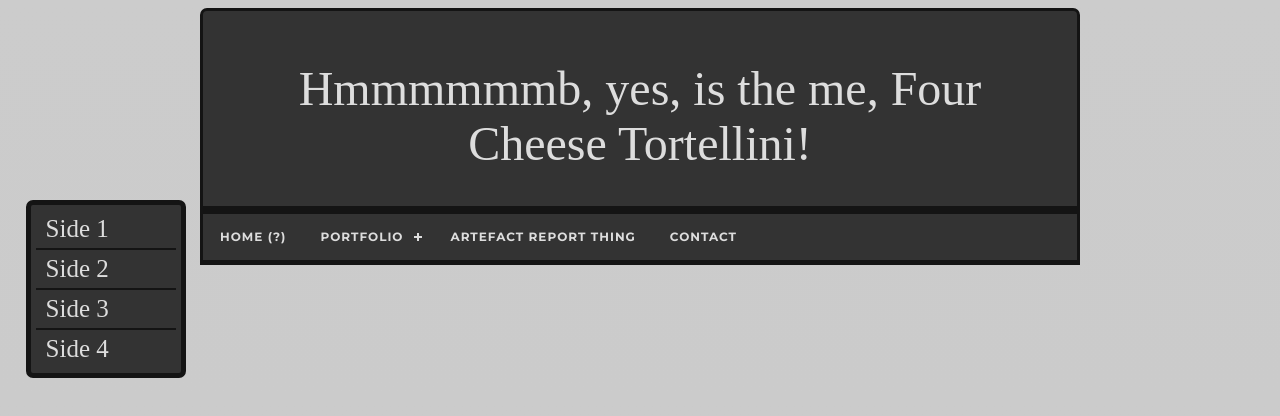
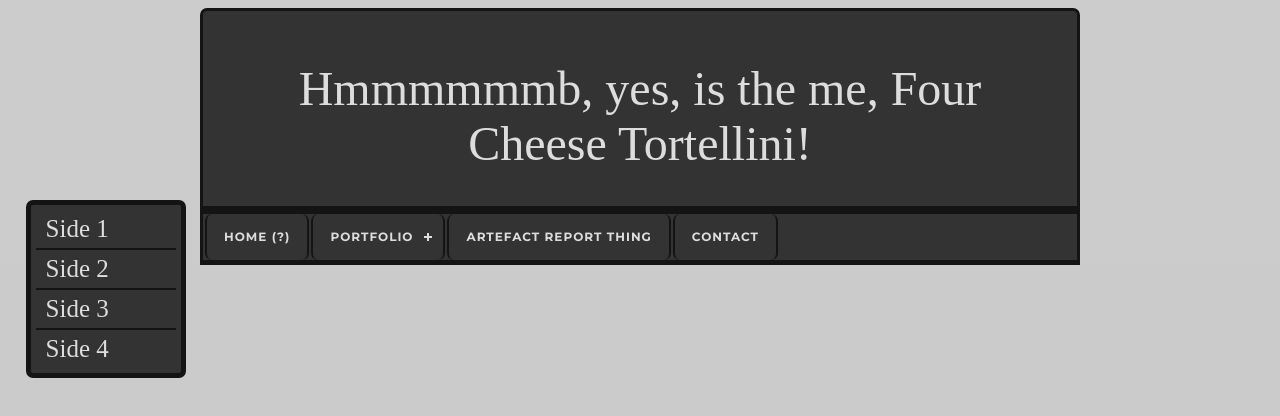
Before and after one commit to JGrilloDev/Website, a plain HTML site: page Home.html in a window 1280 px wide. Shown: the top 416 px of the page. Drawn offline with nearby package versions, Linux system fonts and the light colour scheme.

Commit message:
thingies

```diff
--- a/styles.css
+++ b/styles.css
@@ -128,6 +128,10 @@ div.sideNav a:hover{
   color: #dddddd;
   font-weight: 700;
   text-transform: uppercase;
+  border-right: 2px solid #141414;
+  border-left: 2px solid #141414;
+  margin-left: 2px;
+  border-radius: 7px;
 }
 #cssmenu > ul > li:hover > a {
   color: #ffffff;
```
